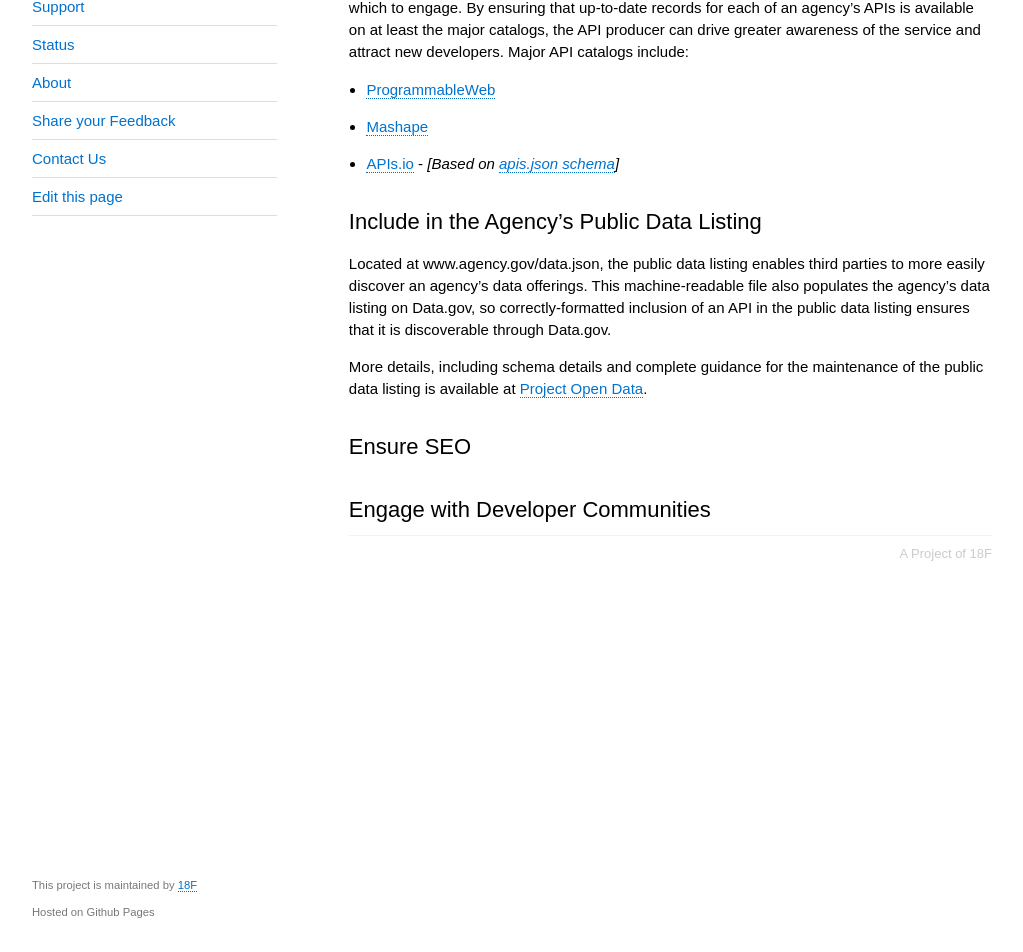
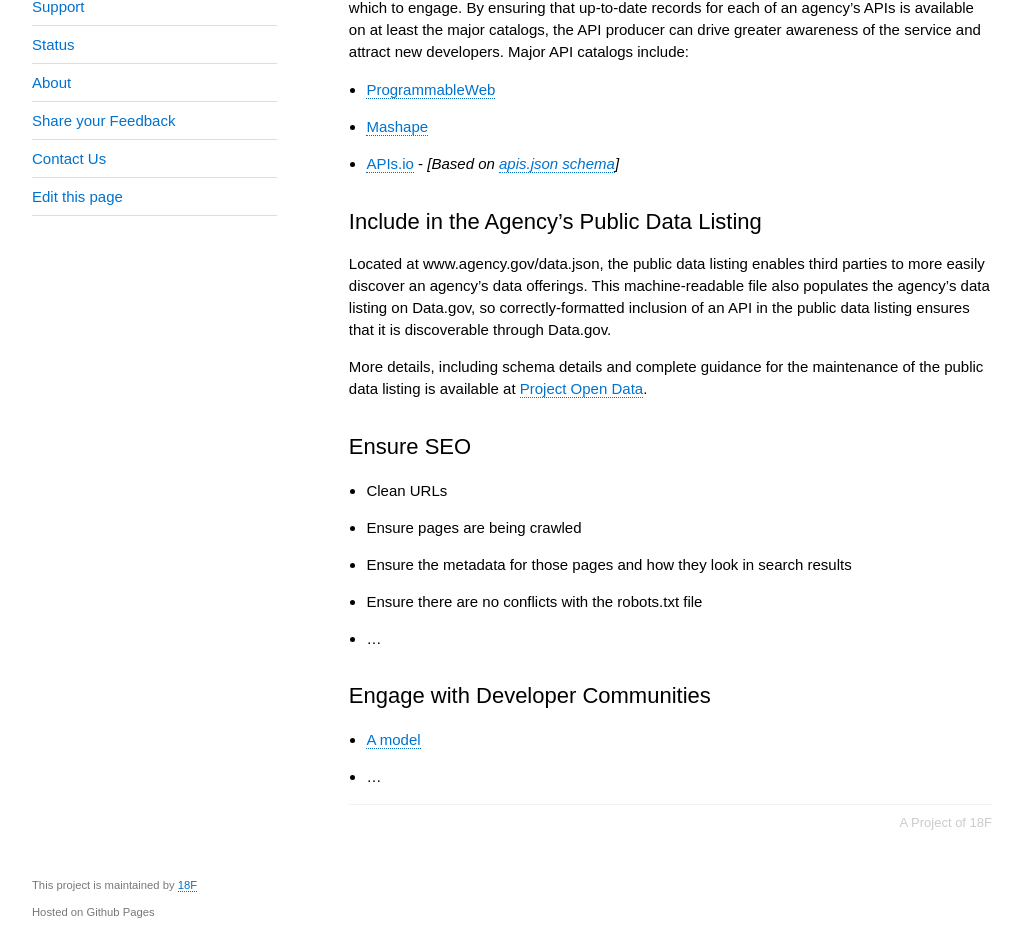
Before and after one commit to 18F/API-All-the-X, a Jekyll site: the page built from pages/ensuring_discoverability-a_guide.md, in a window 1280 px wide and 1327 px high. Shown: the part 375-1327 px from the top of the window, without its empty margins (128-1151 px from the left). Built offline with Jekyll 4.4.1, drawn with Linux system fonts in a browser that asks for light colours.

Commit message:
adding bullet points to bottom

```diff
--- a/pages/ensuring_discoverability-a_guide.md
+++ b/pages/ensuring_discoverability-a_guide.md
@@ -23,4 +23,13 @@ More details, including schema details and complete guidance for the maintenance
 
 ## Ensure SEO
 
+* Clean URLs
+* Ensure pages are being crawled
+* Ensure the metadata for those pages and how they look in search results
+* Ensure there are no conflicts with the robots.txt file
+* ...
+
 ## Engage with Developer Communities
+
+* [A model](http://18f.github.io/API-All-the-X/pages/developer_engagement-a_model)
+* ...
```
